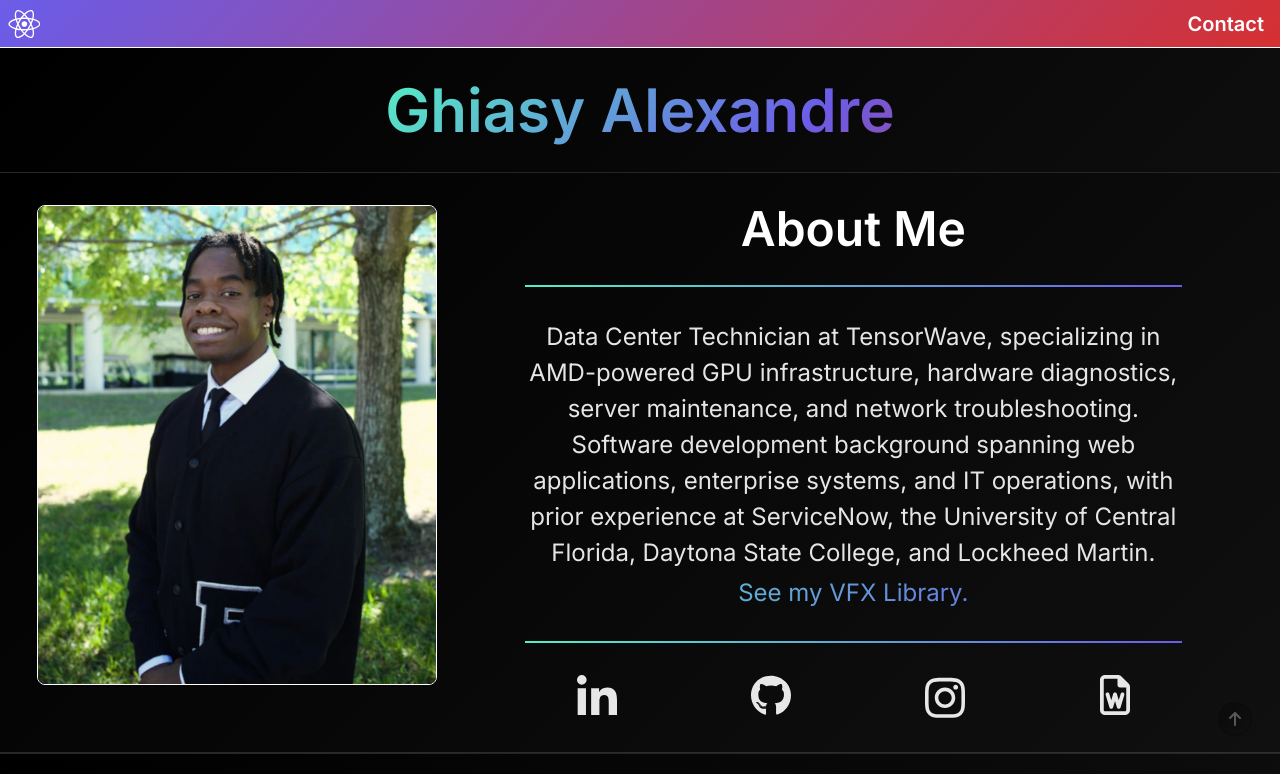
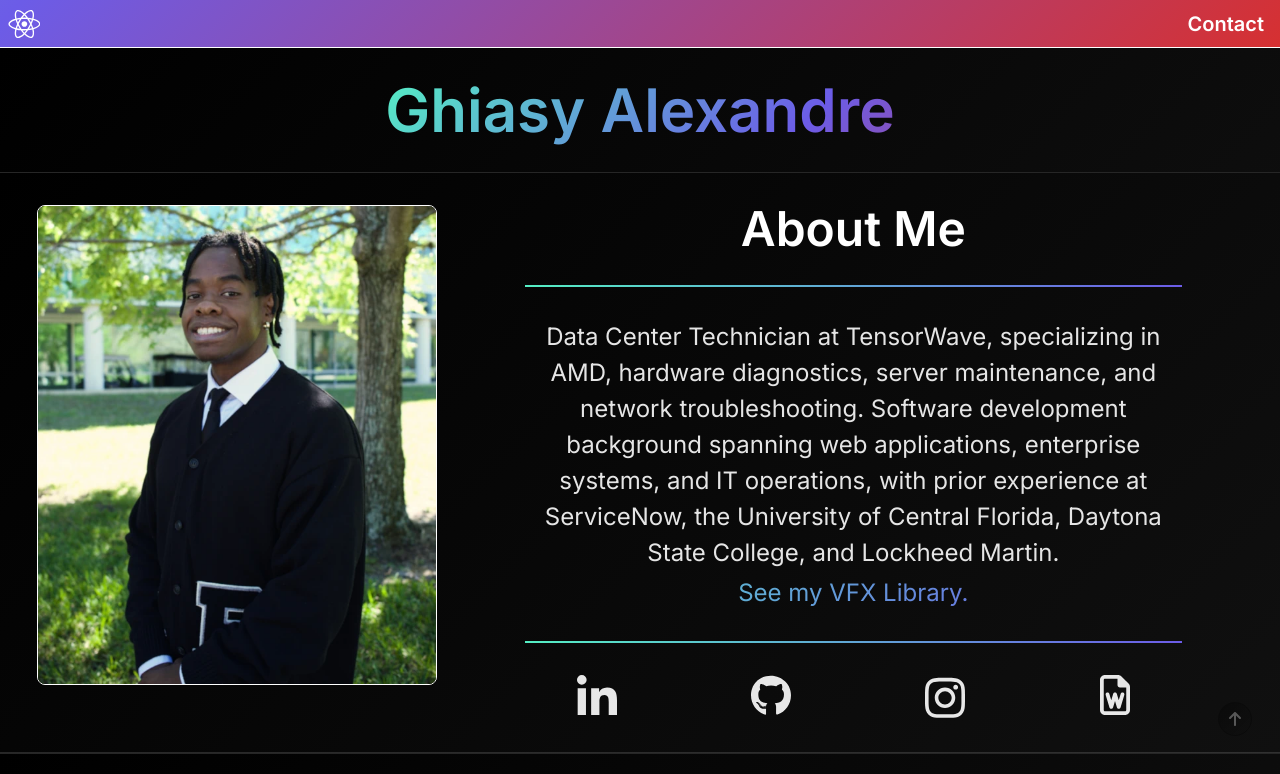
Before and after one commit to ghiasyalexandre/Portfolio, a React (Vite) app: page / in a window 1280 px wide. Shown: the top 774 px of the page. Built offline with nearby package versions, Linux system fonts and the light colour scheme.

Commit message:
Fixed SelfCard Desc

```diff
--- a/src/components/SelfCard.jsx
+++ b/src/components/SelfCard.jsx
@@ -40,8 +40,7 @@ function SelfCard() {
                 aria-labelledby="about-me"
                 className=" text-neutral-200 group-hover:text-white w-[80%] mx-auto text-center text-sm sm:text-base lg:text-xl xl:text-2xl !leading-tight xl:!leading-9 transition-all duration-500 ease-in-out"
               >
-               Data Center Technician at TensorWave, specializing in AMD-powered
-                GPU infrastructure, hardware diagnostics, server maintenance, and
+               Data Center Technician at TensorWave, specializing in AMD, hardware diagnostics, server maintenance, and
                 network troubleshooting. Software development background spanning
                 web applications, enterprise systems, and IT operations, with prior
                 experience at ServiceNow, the University of Central Florida,
```
